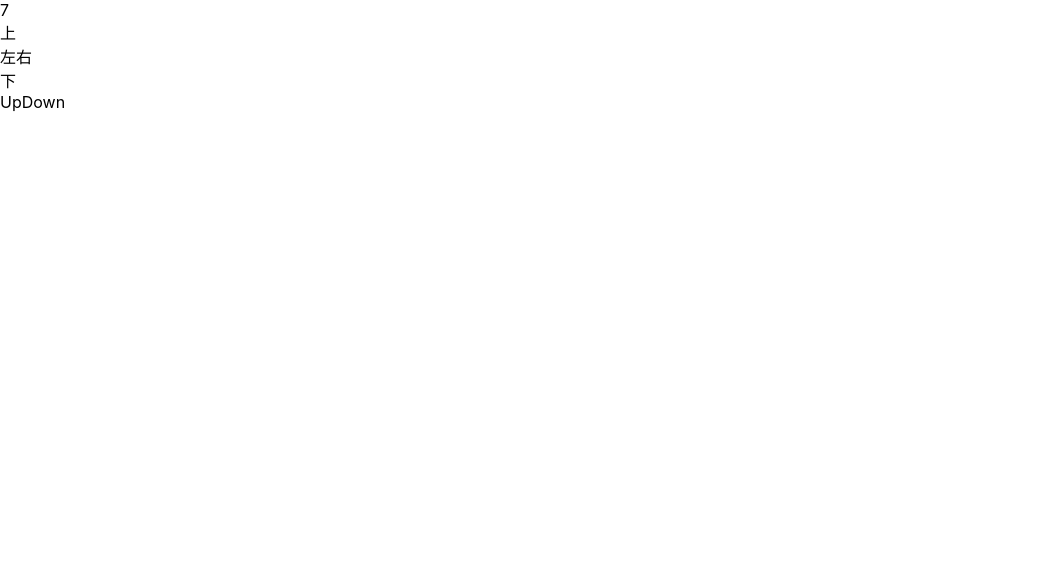
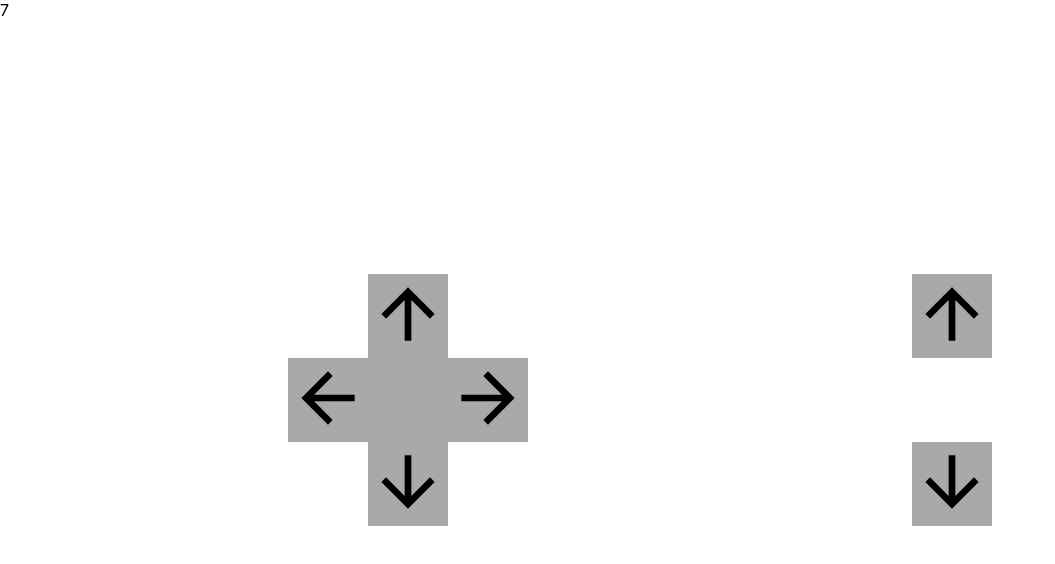
Before and after one commit to taiki-fw/sweets, a React (Create React App) app: page / in a window 1280 px wide. Shown: the top 564 px of the page, without its empty margins (0-1055 px from the left). Built offline with nearby package versions, Linux system fonts and the light colour scheme.

Commit message:
btn design

```diff
--- a/package.json
+++ b/package.json
@@ -3,6 +3,8 @@
   "version": "0.1.0",
   "private": true,
   "dependencies": {
+    "@material-ui/core": "^4.7.0",
+    "@material-ui/icons": "^4.5.1",
     "axios": "^0.19.0",
     "react": "^16.12.0",
     "react-dom": "^16.12.0",
--- a/src/App.js
+++ b/src/App.js
@@ -1,7 +1,11 @@
 import React from "react";
 import { ActionBtn } from "./Btn";
 import { Timer } from "./Timer";
-import logo from "./logo.svg";
+import ArrowUpwardIcon from "@material-ui/icons/ArrowUpward";
+import ArrowBackIcon from "@material-ui/icons/ArrowBack";
+import ArrowForwardIcon from "@material-ui/icons/ArrowForward";
+import ArrowDownwardIcon from "@material-ui/icons/ArrowDownward";
+import "./Btn.css";
 import "./App.css";
 
 function App() {
@@ -10,16 +14,28 @@ function App() {
       <Timer />
       <div className="actions">
         <div className="actions__left">
-          <ActionBtn type="front">上</ActionBtn>
+          <ActionBtn type="front">
+            <ArrowUpwardIcon />
+          </ActionBtn>
           <div className="actions__left__center">
-            <ActionBtn type="left">左</ActionBtn>
-            <ActionBtn type="right">右</ActionBtn>
+            <ActionBtn type="left">
+              <ArrowBackIcon style={{ margin: "0 40px 0 0" }} />
+            </ActionBtn>
+            <ActionBtn type="right">
+              <ArrowForwardIcon style={{ margin: "0 0 0 40px" }} />
+            </ActionBtn>
           </div>
-          <ActionBtn type="back">下</ActionBtn>
+          <ActionBtn type="back">
+            <ArrowDownwardIcon />
+          </ActionBtn>
         </div>
         <div className="actions__right">
-          <ActionBtn type="up">Up</ActionBtn>
-          <ActionBtn type="down">Down</ActionBtn>
+          <ActionBtn type="up">
+            <ArrowUpwardIcon />
+          </ActionBtn>
+          <ActionBtn type="down">
+            <ArrowDownwardIcon />
+          </ActionBtn>
         </div>
       </div>
     </React.Fragment>
--- /dev/null
+++ b/src/Btn.css
@@ -0,0 +1,46 @@
+.actions {
+  position: absolute;
+  top: 50%;
+  left: 50%;
+  transform: translate(-50%, -50%);
+  display: flex;
+  text-align: center;
+  justify-content: center;
+  margin: 0 auto 0;
+  width: 75%;
+}
+
+.actions__right {
+  display: flex;
+  flex-direction: column;
+  justify-content: space-between;
+  margin: 0 0 0 20%;
+}
+.actions__left {
+  margin: 0 20% 0 0;
+  text-align: center;
+}
+svg {
+  width: 80px !important;
+  height: 80px !important;
+}
+
+@media (max-width: 872px) {
+  .actions {
+    width: 100%;
+  }
+}
+
+@media (max-width: 650px) {
+  .actions {
+    top: 100%;
+    left: 50%;
+    transform: translate(-50%, -100%);
+  }
+  .actions__right {
+    margin: 0 0 0 5%;
+  }
+  .actions__left {
+    margin: 0 5% 0 0;
+  }
+}
--- a/src/Btn.js
+++ b/src/Btn.js
@@ -19,7 +19,14 @@ export function ActionBtn({ type, children }) {
     });
   };
   return (
-    <span onMouseEnter={MouseEnter} onMouseLeave={MouseLeave}>
+    <span
+      onMouseEnter={MouseEnter}
+      onMouseLeave={MouseLeave}
+      style={{
+        display: "inline-block",
+        background: "darkgrey"
+      }}
+    >
       {children}
     </span>
   );
```
Also changed, not shown: 1 other file (tests, documents, lock files or other folders).
